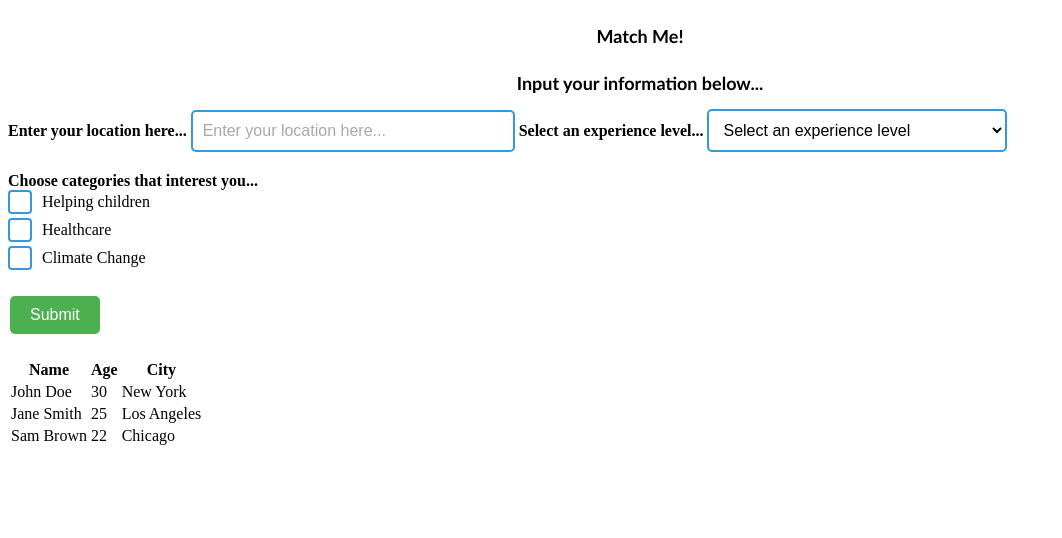
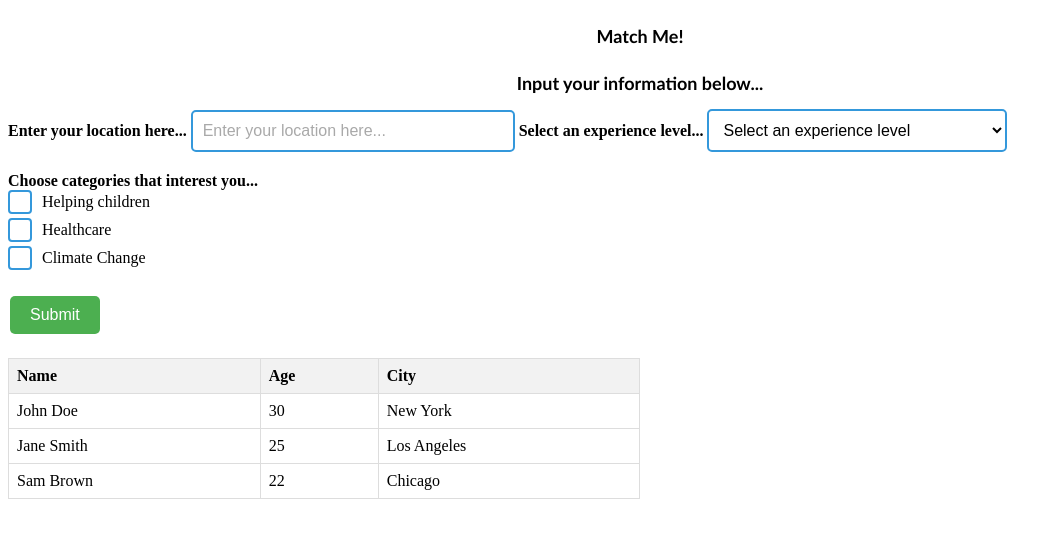
Before and after one commit to smithaprasad/VolunTeerHubTest, a plain HTML site: page match.html in a window 1280 px wide. Shown: the whole page, without its empty margins (0-1062 px from the left). Drawn offline with Linux system fonts and the light colour scheme.

Commit message:
Update styles.css

```diff
--- a/styles.css
+++ b/styles.css
@@ -27,6 +27,20 @@ p {
     margin: 75px, 100px, 75px, 100px;
     font-size: medium;
 }
+
+ table {
+            width: 50%;
+            border-collapse: collapse;
+            margin: 20px 0;
+        }
+        th, td {
+            border: 1px solid #dddddd;
+            text-align: left;
+            padding: 8px;
+        }
+        th {
+            background-color: #f2f2f2;
+        }
 
 /* End general text rules */
 
```
